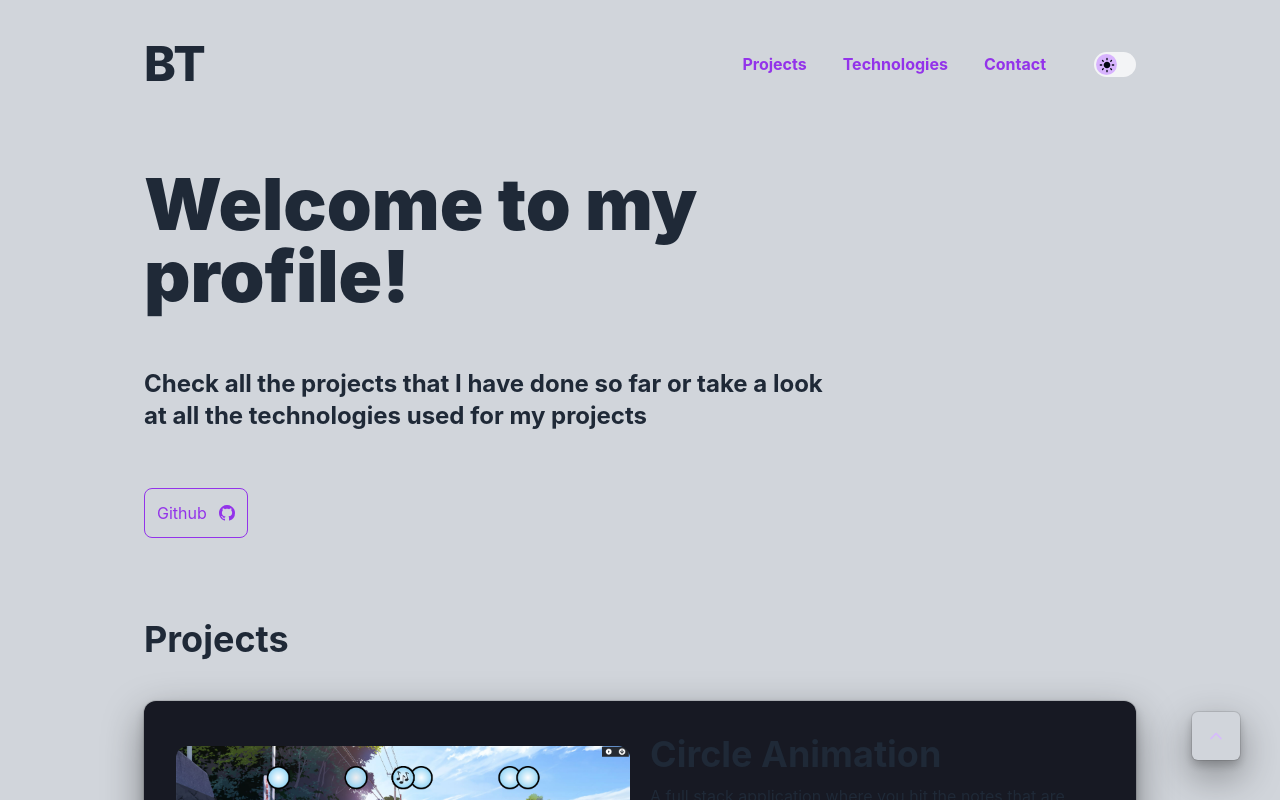
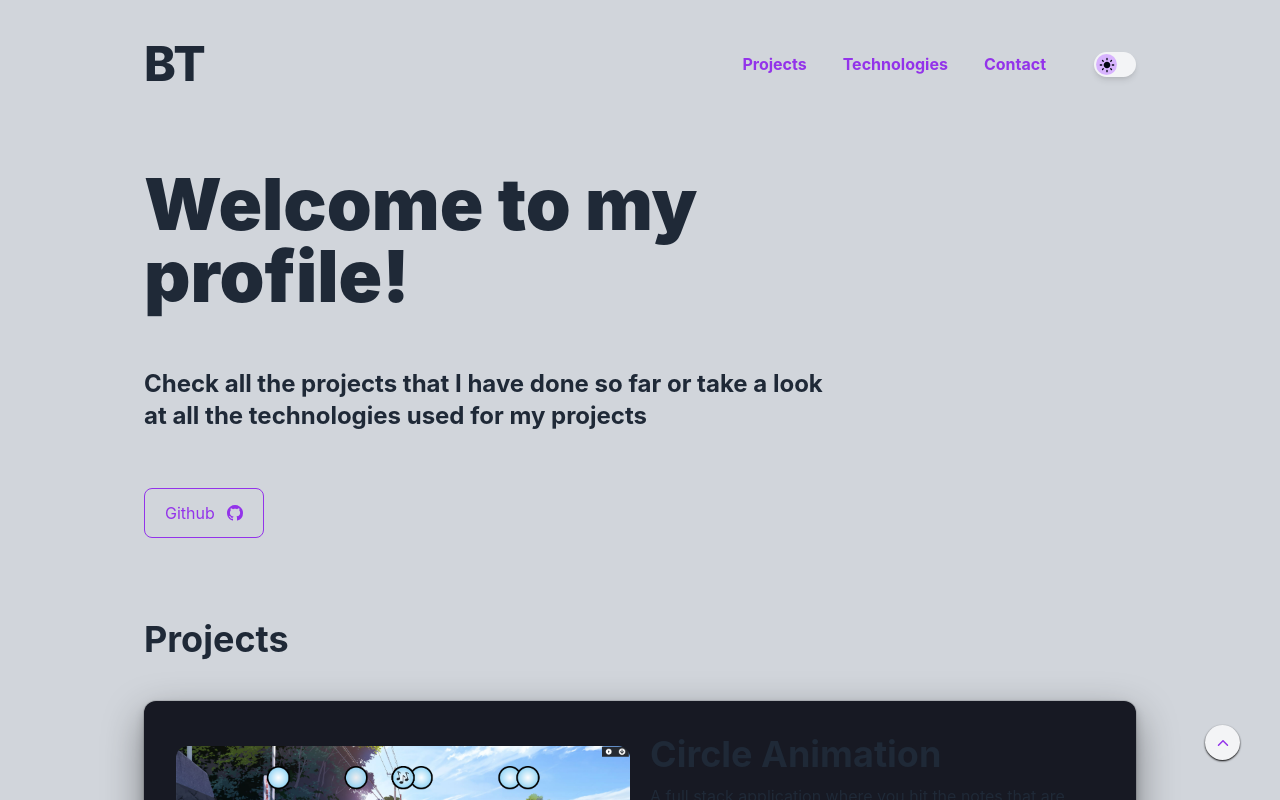
Before and after one commit to pomubry/pomubry.github.io, a Next.js app: page / in a window 1280 px wide. Shown: the top 800 px of the page. Built offline with nearby package versions, Linux system fonts and the light colour scheme.

Commit message:
replace chakra-ui components in <Fab />
- minor style changes to <ThemeToggle /> & <GHButton />

```diff
--- /dev/null
+++ b/components/Fab.module.css
@@ -0,0 +1,62 @@
+.TooltipContent {
+  animation-duration: 250ms;
+  animation-timing-function: ease;
+  will-change: transform, opacity;
+}
+
+.TooltipContent[data-state="delayed-open"][data-side="top"] {
+  animation-name: slideDownAndFade;
+}
+.TooltipContent[data-state="delayed-open"][data-side="right"] {
+  animation-name: slideLeftAndFade;
+}
+.TooltipContent[data-state="delayed-open"][data-side="bottom"] {
+  animation-name: slideUpAndFade;
+}
+.TooltipContent[data-state="delayed-open"][data-side="left"] {
+  animation-name: slideRightAndFade;
+}
+
+@keyframes slideUpAndFade {
+  from {
+    opacity: 0;
+    transform: translateY(0.8rem);
+  }
+  to {
+    opacity: 1;
+    transform: translateY(0);
+  }
+}
+
+@keyframes slideRightAndFade {
+  from {
+    opacity: 0;
+    transform: translateX(-0.8rem);
+  }
+  to {
+    opacity: 1;
+    transform: translateX(0);
+  }
+}
+
+@keyframes slideDownAndFade {
+  from {
+    opacity: 0;
+    transform: translateY(-0.8rem);
+  }
+  to {
+    opacity: 1;
+    transform: translateY(0);
+  }
+}
+
+@keyframes slideLeftAndFade {
+  from {
+    opacity: 0;
+    transform: translateX(0.8rem);
+  }
+  to {
+    opacity: 1;
+    transform: translateX(0);
+  }
+}
--- a/components/Fab.tsx
+++ b/components/Fab.tsx
@@ -1,5 +1,7 @@
-import { IconButton, Tooltip } from "@chakra-ui/react";
+import * as Tooltip from "@radix-ui/react-tooltip";
 import { IoIosArrowUp } from "react-icons/io";
+
+import styles from "./Fab.module.css";
 
 const Fab = () => {
   const handleScroll = () => {
@@ -8,19 +10,27 @@ const Fab = () => {
   };
 
   return (
-    <Tooltip label="Scroll to the top" hasArrow>
-      <IconButton
-        aria-label="Button to scroll to the top"
-        borderWidth={0}
-        position="fixed"
-        right={10}
-        bottom={10}
-        size="lg"
-        boxShadow="dark-lg"
-        icon={<IoIosArrowUp />}
-        onClick={handleScroll}
-      />
-    </Tooltip>
+    <Tooltip.Provider>
+      <Tooltip.Root>
+        <Tooltip.Trigger asChild>
+          <button
+            onClick={handleScroll}
+            className="fixed bottom-10 right-10 inline-flex h-[35px] w-[35px] items-center justify-center rounded-full bg-gray-100 text-purple-600 shadow-sm shadow-black outline-none duration-300 hover:bg-gray-300 focus:shadow-lg focus:shadow-black dark:bg-gray-900 dark:text-purple-300 dark:hover:bg-gray-700"
+          >
+            <IoIosArrowUp />
+          </button>
+        </Tooltip.Trigger>
+        <Tooltip.Portal>
+          <Tooltip.Content
+            className={`${styles.TooltipContent} select-none rounded-lg bg-gray-100 p-4 text-sm leading-none text-purple-600 shadow-xl will-change-[transform,opacity] dark:bg-gray-900 dark:text-purple-300`}
+            sideOffset={5}
+          >
+            Scroll to the top
+            <Tooltip.Arrow className=" fill-gray-100 dark:fill-gray-900" />
+          </Tooltip.Content>
+        </Tooltip.Portal>
+      </Tooltip.Root>
+    </Tooltip.Provider>
   );
 };
 export default Fab;
--- a/components/GHButton.tsx
+++ b/components/GHButton.tsx
@@ -6,7 +6,7 @@ const GHButton = () => {
       href="https://github.com/pomubry"
       target="_blank"
       rel="noopener"
-      className="flex max-w-min items-center gap-3 rounded-lg border border-purple-600 p-3 text-purple-600 duration-300 hover:bg-purple-300/50 dark:border-purple-300 dark:text-purple-300 hover:dark:bg-purple-300/20"
+      className="flex max-w-min items-center gap-3 rounded-lg border border-purple-600 px-5 py-3 text-sm text-purple-600 duration-300 hover:bg-purple-300/50 dark:border-purple-300 dark:text-purple-300 hover:dark:bg-purple-300/20 sm:text-base"
     >
       Github <BsGithub />
     </a>
--- a/components/Nav/ThemeToggle.tsx
+++ b/components/Nav/ThemeToggle.tsx
@@ -31,7 +31,7 @@ const ThemeToggle = () => {
     <form>
       <div className="flex items-center">
         <Switch.Root
-          className="relative h-[25px] w-[42px] cursor-pointer rounded-full bg-gray-100 outline-none duration-300 data-[state=checked]:bg-gray-900"
+          className="relative h-[25px] w-[42px] cursor-pointer rounded-full bg-gray-100 shadow-md outline-none duration-300 data-[state=checked]:bg-gray-900"
           id="theme-mode"
           checked={isDarkMode}
           onClick={toggleColorMode}
--- a/package.json
+++ b/package.json
@@ -17,6 +17,7 @@
     "@headlessui/react": "^1.7.16",
     "@radix-ui/react-navigation-menu": "^1.1.3",
     "@radix-ui/react-switch": "^1.0.3",
+    "@radix-ui/react-tooltip": "^1.0.6",
     "framer-motion": "^10.15.1",
     "next": "^13.4.13",
     "react": "^18.2.0",
```
Also changed, not shown: 1 other file (tests, documents, lock files or other folders).
